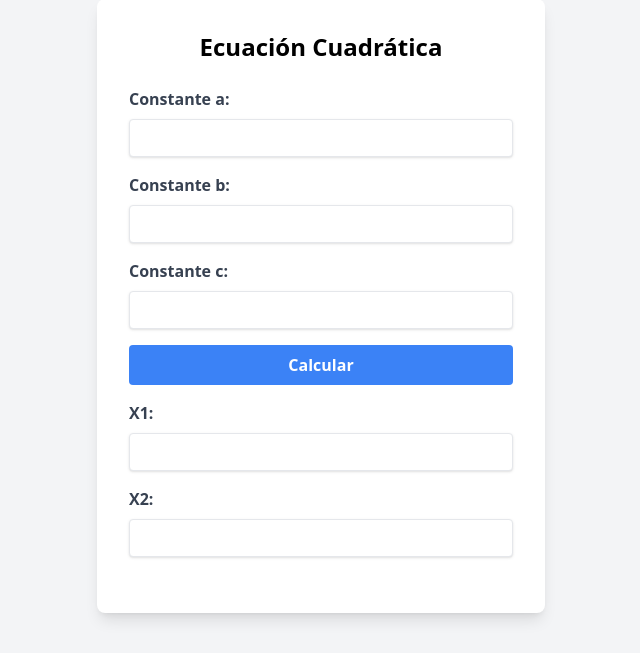
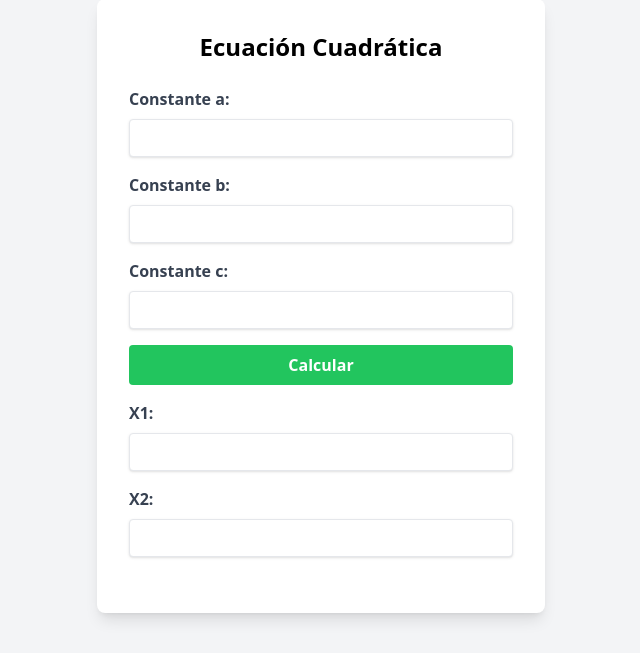
Before and after one commit to dedameho/proyecto-flask, a Flask app: page /form in a window 1280 px wide. Shown: the part 94-747 px from the top of the page, without its empty margins (319-959 px from the left). Run offline with Flask 3, Linux system fonts and the light colour scheme; some libraries are stand-ins or nearby versions.

Commit message:
Cambio de color boton calcular, uso de AJAX para el envio de los datos al servidor

```diff
--- a/static/js/script.js
+++ b/static/js/script.js
@@ -1,5 +1,4 @@
 document.addEventListener('DOMContentLoaded', () => {
-    const form = document.getElementById('quadratic-form');
     const root1 = document.getElementById('root1');
     const root2 = document.getElementById('root2');
     form.addEventListener('submit', async (event) => {
@@ -16,7 +15,6 @@ document.addEventListener('DOMContentLoaded', () => {
                 const errorEl = document.getElementById('error');
                 errorEl.textContent = 'Error: ' + res.error;
             }
-
         } catch (error) {
             console.error('Error:', error);
 
--- a/templates/form.html
+++ b/templates/form.html
@@ -23,7 +23,7 @@
                 <input type="number" id="c" name="c" class="shadow appearance-none border rounded w-full py-2 px-3 text-gray-700 leading-tight focus:outline-none focus:shadow-outline" required>
             </div>
             <div class="mb-4">
-                <button type="submit" class="bg-blue-500 hover:bg-blue-700 text-white font-bold py-2 px-4 rounded focus:outline-none focus:shadow-outline w-full">Calcular</button>
+                <button type="submit" class="bg-green-500 hover:bg-blue-700 text-white font-bold py-2 px-4 rounded focus:outline-none focus:shadow-outline w-full">Calcular</button>
             </div>
 
         </form>
```
